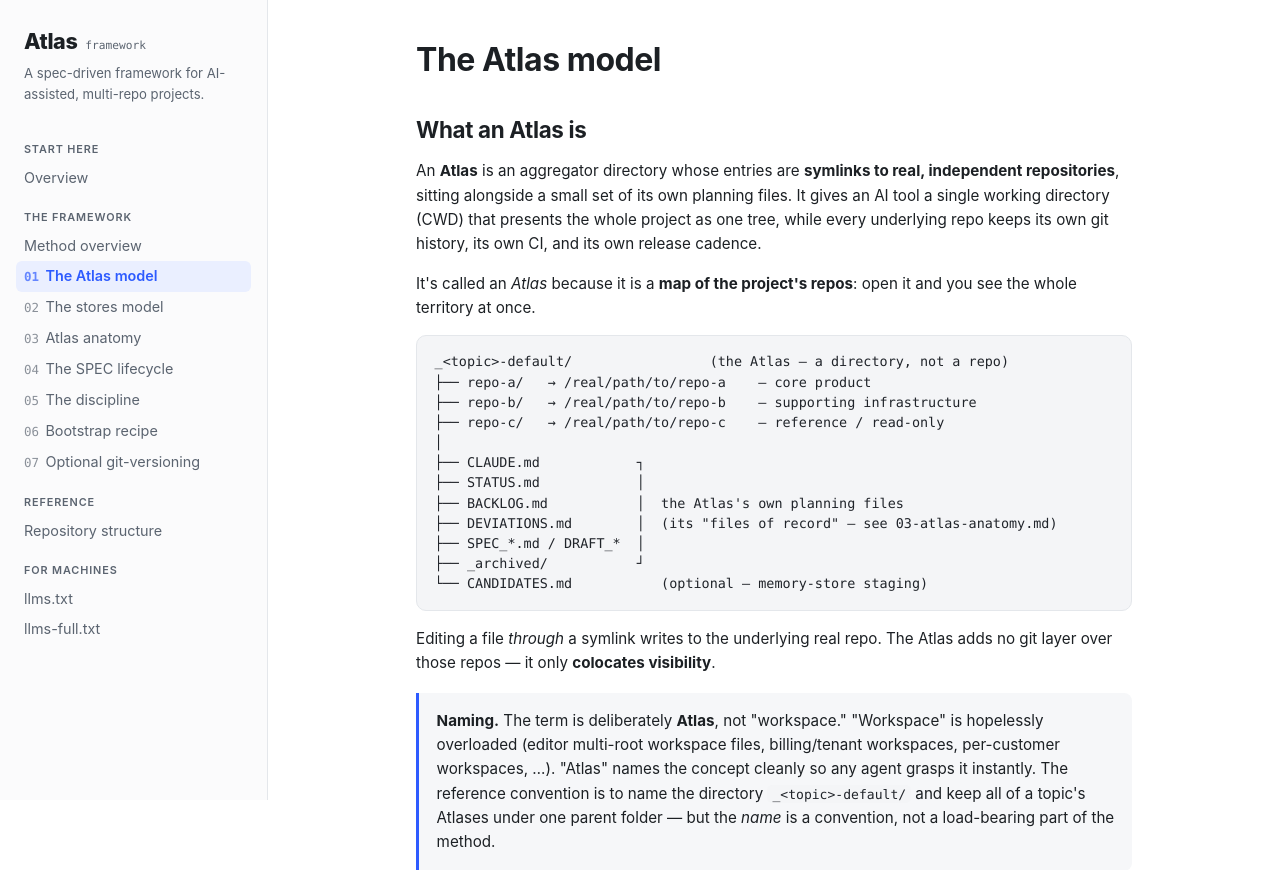
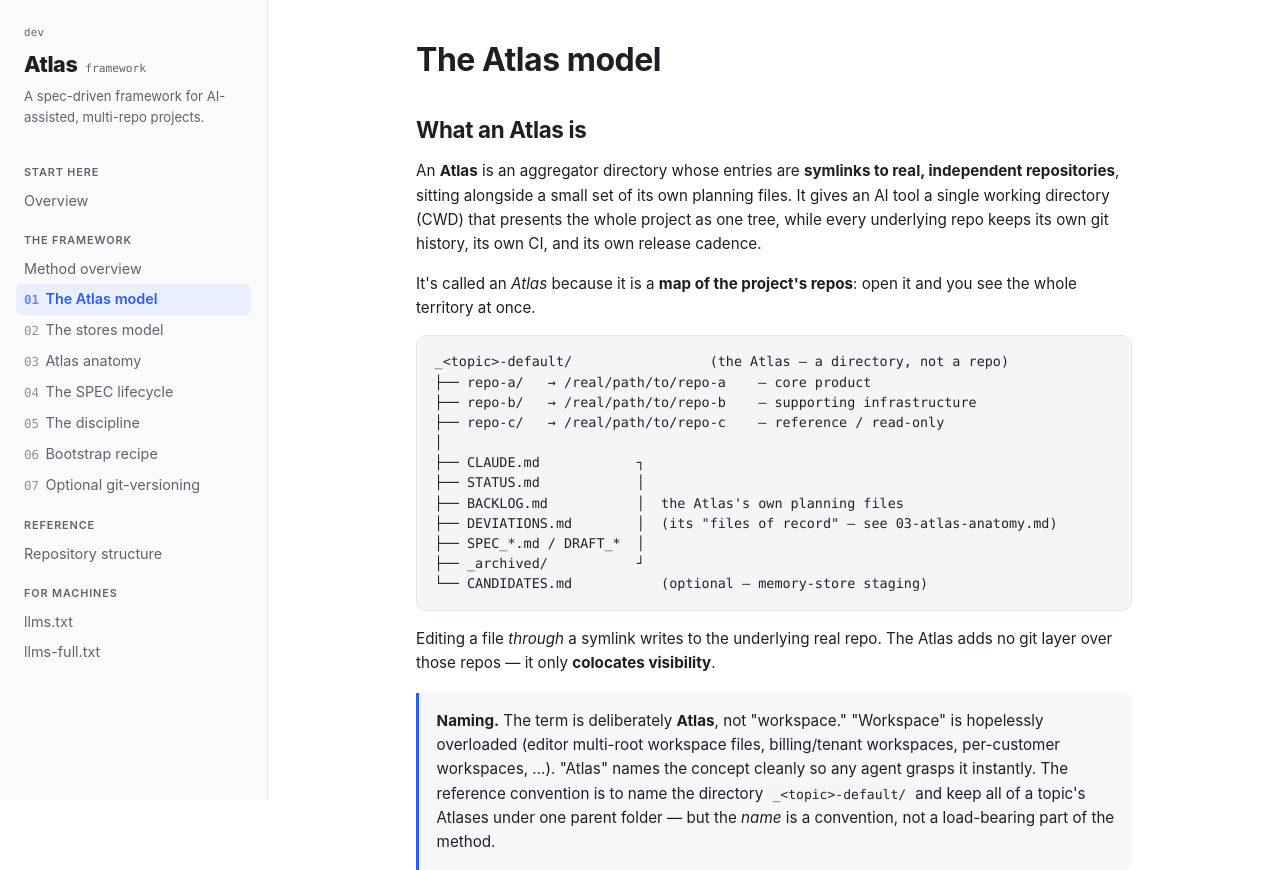
Before and after one commit to paranoid-software/atlas, a Flask app: page /method/01-the-atlas in a window 1280 px wide. Shown: the top 870 px of the page. Run offline with Flask 3, Linux system fonts and the light colour scheme.

Commit message:
Tag images yyyymmdd.<run> and surface the version
CI now tags each image yyyymmdd.<run_number> (plus latest) and bakes the tag, the git commit, and the build time into it. The app reports them at /version, on the X-Atlas-Version header, and in the sidebar (linked to /version), so what's deployed is visible at a glance and a one-line diff against the repo. Deploy docs and the compose example use the immutable tag.

```diff
--- a/app.py
+++ b/app.py
@@ -62,10 +62,14 @@ LLMS_INTRO = (
     "reading order."
 )
 
-ATLAS_VERSION = os.environ.get("ATLAS_VERSION", "dev")   # baked at image build (git SHA); "dev" for bind-mount
+ATLAS_VERSION = os.environ.get("ATLAS_VERSION", "dev")   # build tag yyyymmdd.run (baked by CI); "dev" for bind-mount
+ATLAS_COMMIT = os.environ.get("ATLAS_COMMIT", "")        # git short SHA the image was built from
 ATLAS_BUILT = os.environ.get("ATLAS_BUILT", "")          # build timestamp, set by CI
 
 app = Flask(__name__)
+# In dev (bind-mount, ATLAS_VERSION unset) re-read templates per request so edits show live;
+# in a baked image they never change, so leave Jinja's cache on.
+app.config["TEMPLATES_AUTO_RELOAD"] = (ATLAS_VERSION == "dev")
 
 
 @app.after_request
@@ -75,9 +79,17 @@ def _version_header(resp):
     return resp
 
 
+@app.context_processor
+def _inject_version():
+    # Makes the version available to every template (shown in the page footer).
+    return {"atlas_version": ATLAS_VERSION, "atlas_commit": ATLAS_COMMIT}
+
+
 @app.route("/version")
 def version():
     body = "version: %s\n" % ATLAS_VERSION
+    if ATLAS_COMMIT:
+        body += "commit:  %s\n" % ATLAS_COMMIT
     if ATLAS_BUILT:
         body += "built:   %s\n" % ATLAS_BUILT
     return Response(body, mimetype="text/plain")
--- a/docker-compose.deploy.yml
+++ b/docker-compose.deploy.yml
@@ -4,8 +4,9 @@
 #
 #   docker compose -f docker-compose.deploy.yml up -d
 #
-# Pin a tag instead of `latest` for reproducible deploys; ATLAS_IMAGE_TAG overrides it.
-# Ingress (proxy on the `primary` network) handles how it's exposed publicly. The `ports`
+# Pin an immutable tag instead of `latest` for reproducible deploys (CI tags every image
+# yyyymmdd.<run>):  ATLAS_IMAGE_TAG=20260619.42 docker compose -f docker-compose.deploy.yml up -d
+# Ingress on the `primary` network handles how it's exposed publicly. The `ports`
 # line below is optional host access for testing — drop it when the proxy fronts it.
 services:
   atlas-site:
--- a/static/styles.css
+++ b/static/styles.css
@@ -125,6 +125,14 @@ nav a.nav-link .num { font-family: var(--mono); font-size: .78rem; opacity: .7;
 }
 .doc-footer a { font-weight: 500; }
 
+/* Build version — small, above the brand in the sidebar. */
+.sidebar .build {
+  display: block; padding: 0 .5rem; margin-bottom: .35rem;
+  font-family: var(--mono); font-size: .68rem; color: var(--fg-soft);
+  letter-spacing: .02em;
+}
+.sidebar .build:hover { color: var(--accent); text-decoration: none; }
+
 /* Mobile */
 .menu-toggle {
   display: none; position: fixed; top: .75rem; left: .75rem; z-index: 30;
--- a/templates/page.html
+++ b/templates/page.html
@@ -13,6 +13,7 @@
 
   <div class="layout">
     <aside class="sidebar">
+      <a class="build" href="/version" title="build version — click for details">{{ atlas_version }}{% if atlas_commit %} · {{ atlas_commit }}{% endif %}</a>
       <div class="brand">
         <span class="logo"><a href="/">Atlas</a></span>
         <span class="ver">framework</span>
```
Also changed, not shown: STRUCTURE.md (+8 -7 lines), .github/workflows/publish.yml, 1 other file.
